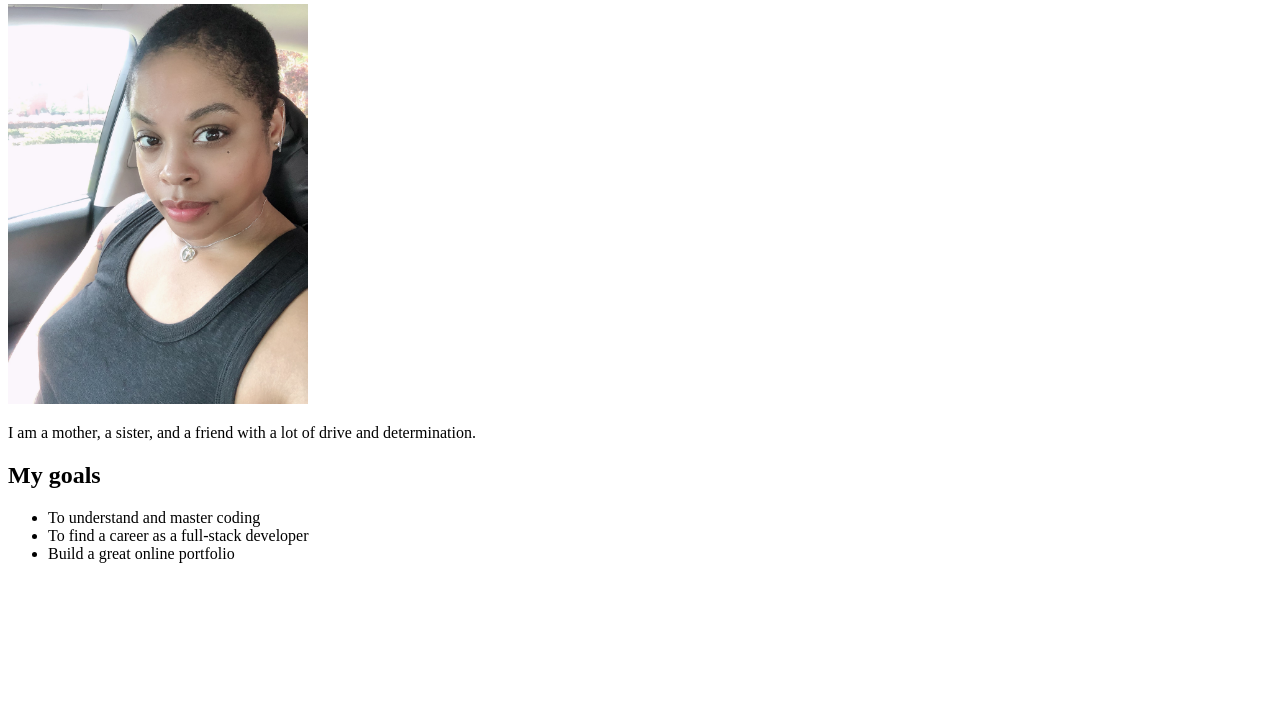
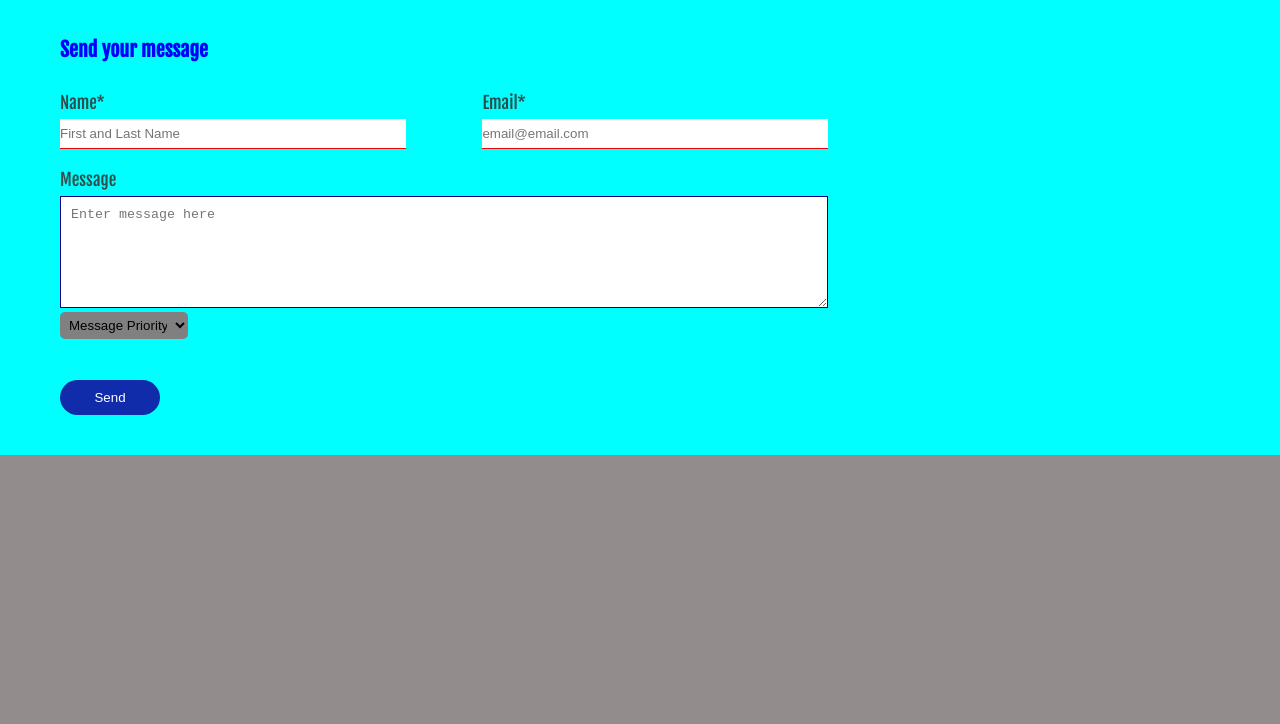
Before and after one commit to ppowers40/2ndWeekAssignments, a plain HTML site: page index.html in a window 1280 px wide. Shown: the part 76-800 px from the top of the page. Drawn offline with Linux system fonts and the light colour scheme.

Commit message:
Add files via upload

```diff
--- a/index.html
+++ b/index.html
@@ -5,23 +5,54 @@
     <meta charset="UTF-8">
     <meta http-equiv="X-UA-Compatible" content="IE=edge">
     <meta name="viewport" content="width=device-width, initial-scale=1.0">
-    <title>html task</title>
+    <title>Contact Form Assignment Pandora</title>
+    <link rel="stylesheet" href="style.css">
+    <link rel="preconnect" href="https://fonts.googleapis.com">
+    <link rel="preconnect" href="https://fonts.gstatic.com" crossorigin>
+    <link
+        href="https://fonts.googleapis.com/css2?family=Epilogue&family=Fjalla+One&family=Indie+Flower&family=Poppins:wght@300&display=swap"
+        rel="stylesheet">
 </head>
 
 <body>
-    <header>
+    <div>
+        <h1>Contact Us</h1>
+        <p>Please contact us for further information or questions regarding our website or product.</p>
+        <div class="contact">
+            <div class="contact-left">
+                <h3>Send your message</h3>
+                <form>
+                    <div class="input-row">
+                        <div class="input-group">
+                            <label>Name*</label>
+                            <input type="text" placeholder="First and Last Name" required>
+                        </div>
+                        <div class="input-group">
+                            <label>Email*</label>
+                            <input type="email" placeholder="email@email.com" required>
+                        </div>
+                    </div>
 
-        <h1>Pandora Rhodes - Full Stack</h1>
 
-    </header>
-    <img src="images\Pandora.JPG" alt="#" height="400px" width="300px">
-    <p>I am a mother, a sister, and a friend with a lot of drive and determination.</p>
-    <h2>My goals</h2>
-    <ul>
-        <li>To understand and master coding</li>
-        <li>To find a career as a full-stack developer</li>
-        <li>Build a great online portfolio</li>
-    </ul>
+                    <label>Message</label>
+                    <textarea rows="6" placeholder="Enter message here"></textarea>
+                    <div class="priority">
+            <select name="priority" required>
+                         <option value="" disabled selected>Message Priority</option>
+                        <option>Normal</option>
+                        <option>Urgent</option>
+                    </select>
+                    </div><br>
+                    <button type="submit">Send</button>
+
+
+
+                </form>
+            </div>
+
+        </div>
+    </div>
+
 </body>
 
 </html>
--- /dev/null
+++ b/style.css
@@ -0,0 +1,99 @@
+* {
+    margin: 0;
+    padding: 0;
+}
+
+body {
+    background-color: rgb(146, 140, 141);
+    font-size: 17px;
+    font-family: 'Fjalla One', sans-serif;
+}
+
+.container {
+    width: 75%;
+    margin: 50px auto;
+}
+
+.contact {
+    background-color: aqua;
+    display: flex;
+
+}
+
+.contact-left {
+    flex-basis: 60%;
+    padding: 40px 60px;
+}
+
+
+
+h1 {
+    margin-bottom: 10px;
+}
+
+.container p {
+    margin-bottom: 40px;
+}
+
+.input-row {
+    display: flex;
+    justify-content: space-between;
+    margin-bottom: 20px;
+}
+
+.input-row .input-group {
+    flex-basis: 45%;
+}
+
+input {
+    width: 100%;
+    border: none;
+    border-bottom: 1px solid rgb(235, 7, 7);
+    outline: none;
+    padding-bottom: 7px;
+    padding-top: 7px;
+}
+
+textarea {
+    width: 100%;
+    border: 1px solid darkblue;
+    outline: none;
+    padding: 10px;
+    box-sizing: border-box;
+}
+
+label {
+    margin-bottom: 6px;
+    display: block;
+    color: darkslategrey;
+}
+
+button {
+    background-color: rgb(16, 44, 170);
+    width: 100px;
+    border: none;
+    outline: none;
+    color: white;
+    height: 35px;
+    border-radius: 30px;
+    margin-top: 20px;
+
+}
+
+.contact-left h3 {
+    color: blue;
+    font-weight: 600;
+    margin-bottom: 30px;
+
+}
+
+.priority select {
+    background-color: gray;
+    width: 128px;
+    font-weight: 800px;
+    border: none;
+    outline: none;
+    color: black;
+    padding: 5px;
+    border-radius: 5px;
+}
```
